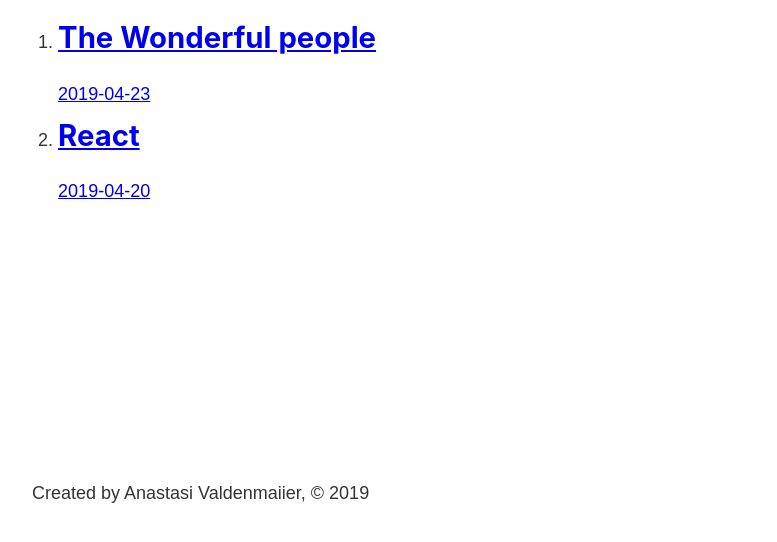
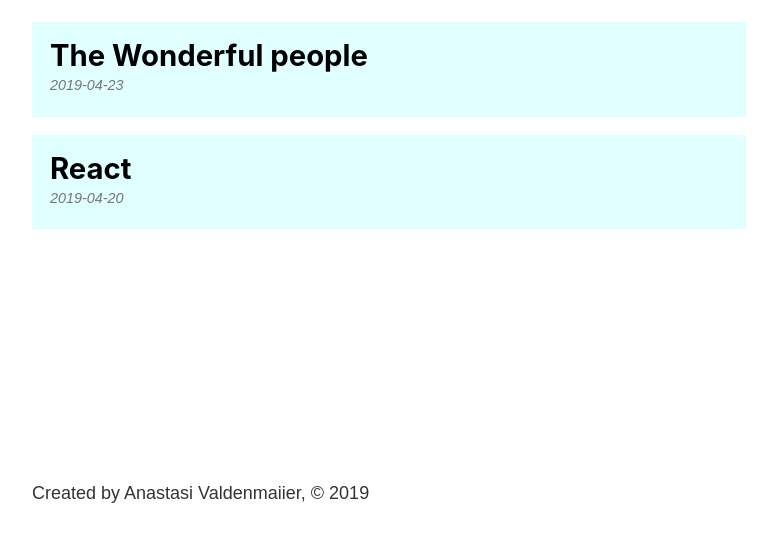
Before and after one commit to Jump1556/Gatsby-Projects, a Gatsby site: page /blog in a window 1280 px wide. Shown: the part 250-792 px from the top of the page, without its empty margins (251-1028 px from the left). Built offline with nearby package versions, Linux system fonts and the light colour scheme; Gatsby itself is replaced by a stand-in of ours.

Commit message:
Create new folder for posts, adding styles

```diff
--- a/src/components/footer.js
+++ b/src/components/footer.js
@@ -1,6 +1,7 @@
 import React from 'react'
 
 import {graphql, useStaticQuery} from 'gatsby'
+import footerStyles from './footer.module.scss'
 
 const Footer = () => {
   const data = useStaticQuery(graphql`
@@ -13,7 +14,7 @@
     }
   `)
   return (
-    <footer>
+    <footer className={footerStyles.footer}>
       <p>Created by {data.site.siteMetadata.author}, © 2019</p>
     </footer>
   )
--- /dev/null
+++ b/src/components/footer.module.scss
@@ -0,0 +1,3 @@
+.footer {
+   margin-top: 3rem;
+}
--- a/src/pages/blog.js
+++ b/src/pages/blog.js
@@ -1,6 +1,7 @@
 import React from 'react'
 import { graphql, useStaticQuery, Link } from 'gatsby'
 import Layout from '../components/layout'
+import blogStyles from './blog.module.scss'
 
 
 const BlogPage = () => {
@@ -25,10 +26,10 @@
   return (
     <Layout>
       <h1>Blog</h1>
-      <ol>
+      <ol className={blogStyles.posts}>
         {data.allMarkdownRemark.edges.map ((edge) => {
           return (
-            <li>
+            <li className={blogStyles.post}>
               <Link to={`/blog/${edge.node.fields.slug}`}>
                 <h2>{edge.node.frontmatter.title}</h2>
                 <p>{edge.node.frontmatter.date}</p>
--- /dev/null
+++ b/src/pages/blog.module.scss
@@ -0,0 +1,26 @@
+.posts {
+    list-style-type: none;
+    margin: 0;
+}
+
+.post {
+    margin:  1rem 0;
+    a {
+        background: lightcyan;
+        color: black;
+        display: block;
+        padding: 1rem;
+        text-decoration: none;
+    }
+    a:hover {
+        background: cyan;
+    }
+    h2 {
+        margin-bottom: 0;
+    }
+    p {
+        color: #777777;
+        font-size: .8rem;
+        font-style: italic;
+    }
+}
--- a/src/posts/gatsby.md
+++ b/src/posts/gatsby/gatsby.md
@@ -5,6 +5,7 @@
 
 I just wrote new blogpost
 
+![Bird](./bird.jpeg)
 ##Topics
 
 1.Contentful
```
Also changed, not shown: 1 other file.
